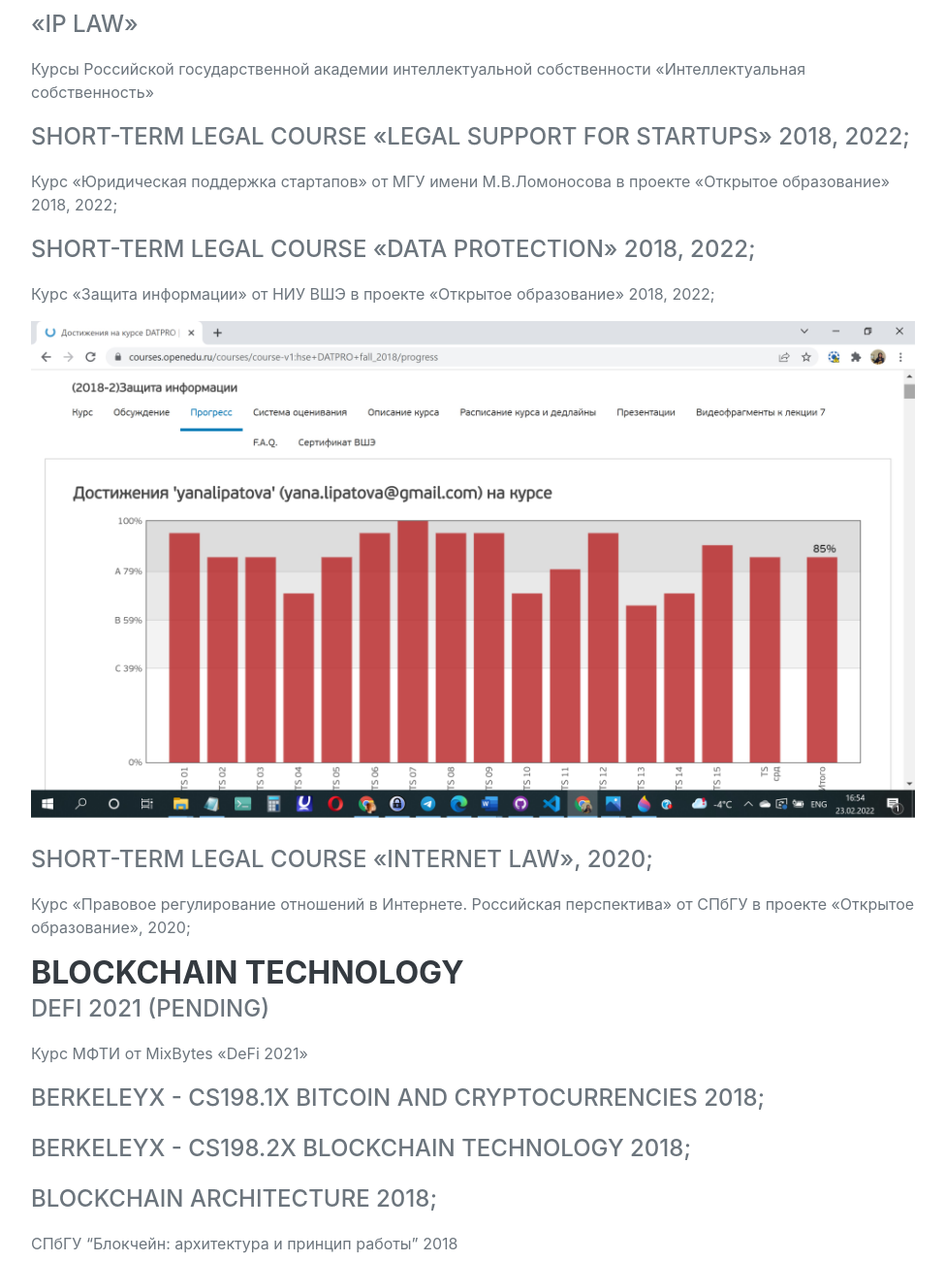
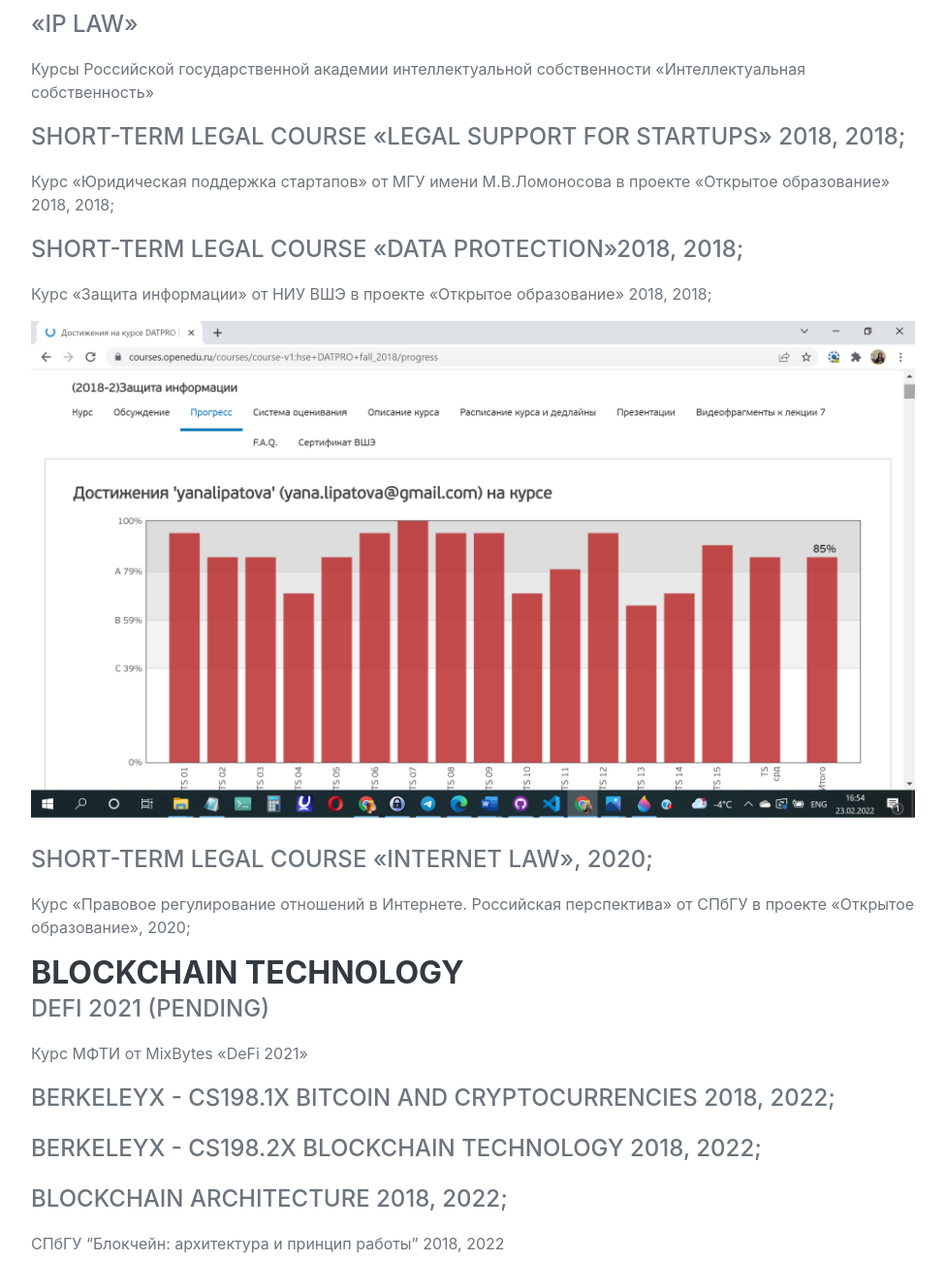
Before and after one commit to IlyanaIlyana/ilyanailyana.github.io, a plain HTML site: page index.html in a window 1280 px wide. Shown: the part 1120-2420 px from the top of the page at 97% size, without its empty margins (288-1263 px from the left). Drawn offline with nearby package versions, Linux system fonts and the light colour scheme; a web font is replaced by a local one.

Commit message:
Update index.html

```diff
--- a/index.html
+++ b/index.html
@@ -125,10 +125,10 @@
                             <p>Курс Санкт-Петербургского Государственного Университета «Гражданское право»</p>
                             <div class="subheading mb-3">«IP law»</div>
                             <p>Курсы Российской государственной академии интеллектуальной собственности «Интеллектуальная собственность»</p>
-                            <div class="subheading mb-3">Short-term legal course «Legal Support for Startups» 2018, 2022;</div>
-                            <p>Курс «Юридическая поддержка стартапов» от МГУ имени М.В.Ломоносова в проекте «Открытое образование» 2018, 2022;</p>
-                            <div class="subheading mb-3">Short-term legal course «Data Protection» 2018, 2022;</div>
-                            <p>Курс «Защита информации» от НИУ ВШЭ в проекте «Открытое образование» 2018, 2022;</p>
+                            <div class="subheading mb-3">Short-term legal course «Legal Support for Startups» 2018, 2018;</div>
+                            <p>Курс «Юридическая поддержка стартапов» от МГУ имени М.В.Ломоносова в проекте «Открытое образование» 2018, 2018;</p>
+                            <div class="subheading mb-3">Short-term legal course «Data Protection»2018, 2018;</div>
+                            <p>Курс «Защита информации» от НИУ ВШЭ в проекте «Открытое образование» 2018, 2018;</p>
                             <p><img class="img-fluid mx-auto mb-2" src="assets/img/openedu.jpg" alt="progress" /></p>
                             <div class="subheading mb-3">Short-term legal course «Internet Law», 2020;</div>
                             <p>Курс «Правовое регулирование отношений в Интернете. Российская перспектива» от СПбГУ в проекте «Открытое образование», 2020;</p>
@@ -136,18 +136,18 @@
                             <h3 class="mb-0">Blockchain Technology</h3>
                             <div class="subheading mb-3">DeFi 2021 (pending)</div>
                             <p>Курс МФТИ от MixBytes «DeFi 2021»</p>
-                            <div class="subheading mb-3">BerkeleyX - CS198.1x Bitcoin and Cryptocurrencies 2018;</div>
-                            <div class="subheading mb-3">BerkeleyX - CS198.2x Blockchain Technology 2018;</div>
-                            <div class="subheading mb-3">Blockchain Architecture 2018;</div>
-                            <p>СПбГУ “Блокчейн: архитектура и принцип работы” 2018</p>
+                            <div class="subheading mb-3">BerkeleyX - CS198.1x Bitcoin and Cryptocurrencies 2018, 2022;</div>
+                            <div class="subheading mb-3">BerkeleyX - CS198.2x Blockchain Technology 2018, 2022;</div>
+                            <div class="subheading mb-3">Blockchain Architecture 2018, 2022;</div>
+                            <p>СПбГУ “Блокчейн: архитектура и принцип работы” 2018, 2022</p>
 
                             <h3 class="mb-0">Computer Science</h3>
                             <div class="subheading mb-3">HarvardX - CS50W 2020 CS50's Web Programming with Python and JavaScript (pending)</div>
                             <div class="subheading mb-3">HarvardX - CS50x 2020 CS50's Introduction to Computer Science, 2021</div>
                             <img class="img-fluid img-profile rounded-circle mx-auto mb-2" src="assets/img/CS50x.png" alt="Harvard Certificate" />
-                            <div class="subheading mb-3">10-months course «Full-Stack Web Developer», May 2020-March 2021</div>
-                            <p>Курс «Веб-Разработчик с нуля до профи» в проекте Константина Шереметьева «Интеллектикс», 2020-2021.</p>
-                            <div class="subheading mb-3">Java (pening)</div>
+                            <div class="subheading mb-3">10-months course «Full-Stack Web Developer» 2020, May 2020-March 2021</div>
+                            <p>Курс «Веб-Разработчик с нуля до профи» в проекте Константина Шереметьева «Интеллектикс» 2020, 2020-2021.</p>
+                            <div class="subheading mb-3">Java  (pening)</div>
                             <p>Udemy </p>
                         </div>
                         <!-- <div class="flex-shrink-0"><span class="text-primary">August 2006 - May 2010</span></div> -->
```
